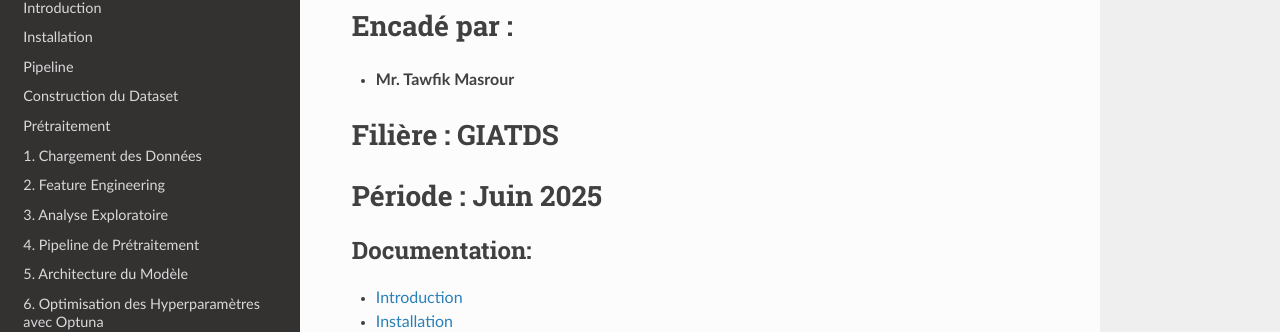
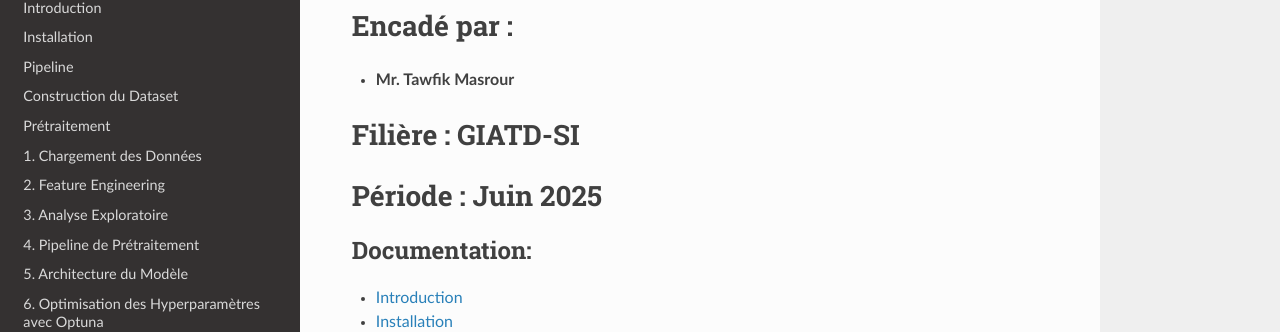
Before and after one commit to SouleymaneDiallo04/Forecasting-du-prix-du-Bitcoin, a Sphinx documentation site: the page built from docs/source/index.rst, in a window 1280 px wide and 900 px high, scrolled down 451 px. Shown: the part 144-476 px from the top of the window. Built offline with Sphinx 7.4.7 and the Read the Docs theme 3.1.0, drawn with Linux system fonts in a browser that asks for light colours.

Commit message:
Update index.rst

```diff
--- a/docs/source/index.rst
+++ b/docs/source/index.rst
@@ -19,9 +19,9 @@ Encadé par :
 
 - **Mr. Tawfik Masrour**
 
-================
-Filière : GIATDS
-================
+==================
+Filière : GIATD-SI
+==================
 
 
 ===================
```
